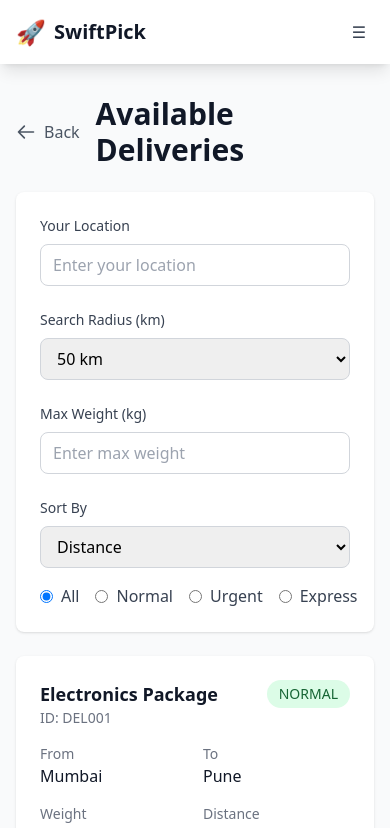
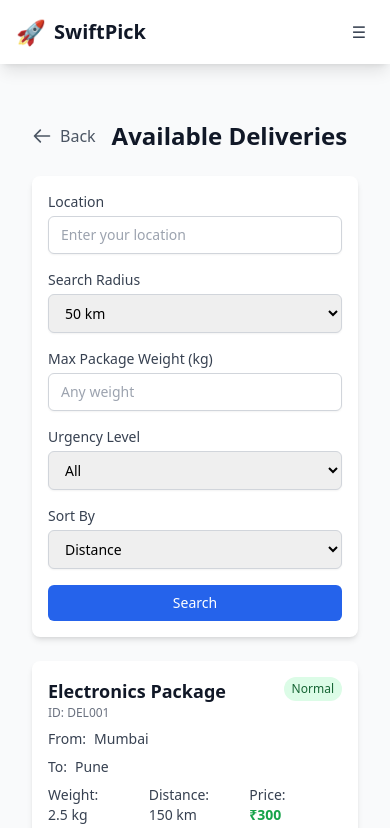
Before and after one commit to sreevarshan-xenoz/SwiftPick, a Next.js app: page /available-deliveries in a window 390 px wide. Shown: the top 828 px of the page. Built offline with nearby package versions, Linux system fonts and the light colour scheme.

Commit message:
Improve mobile responsiveness across the application

```diff
--- a/components/dashboard/Dashboard.tsx
+++ b/components/dashboard/Dashboard.tsx
@@ -29,27 +29,27 @@ export default function Dashboard() {
       </header>
 
       {/* Main Content */}
-      <main className="max-w-7xl mx-auto px-4 sm:px-6 lg:px-8 py-8">
-        <div className="grid lg:grid-cols-3 gap-8">
+      <main className="max-w-7xl mx-auto px-4 sm:px-6 lg:px-8 py-6">
+        <div className="flex flex-col lg:flex-row gap-6">
           {/* Left Column - User Profile */}
-          <div className="lg:col-span-1">
+          <div className="w-full lg:w-1/3 mb-6 lg:mb-0">
             <UserProfile user={mockUser} />
           </div>
 
           {/* Right Column - Actions and Stats */}
-          <div className="lg:col-span-2">
-            <div className="grid md:grid-cols-2 gap-8">
+          <div className="w-full lg:w-2/3">
+            <div className="grid grid-cols-1 md:grid-cols-2 gap-6">
               {/* Send Package Card */}
               <div className="bg-white dark:bg-gray-800 rounded-lg shadow-lg overflow-hidden hover:shadow-xl transition-shadow duration-300">
-                <div className="p-6">
-                  <div className="text-4xl mb-4">📦</div>
-                  <h2 className="text-2xl font-bold text-gray-900 dark:text-white mb-4">Send a Package</h2>
-                  <p className="text-gray-600 dark:text-gray-300 mb-6">
+                <div className="p-5">
+                  <div className="text-4xl mb-3">📦</div>
+                  <h2 className="text-xl md:text-2xl font-bold text-gray-900 dark:text-white mb-3">Send a Package</h2>
+                  <p className="text-gray-600 dark:text-gray-300 mb-5 text-sm md:text-base">
                     Connect with travelers heading your way and send your package quickly and affordably.
                   </p>
                   <button
                     onClick={() => router.push('/send-package')}
-                    className="w-full bg-blue-600 text-white py-3 px-4 rounded-lg font-semibold hover:bg-blue-700 transform hover:scale-105 transition-all duration-300"
+                    className="w-full bg-blue-600 text-white py-2 md:py-3 px-4 rounded-lg font-semibold hover:bg-blue-700 transform hover:scale-105 transition-all duration-300 text-sm md:text-base"
                   >
                     Send Package
                   </button>
@@ -58,15 +58,15 @@ export default function Dashboard() {
 
               {/* Receive/Deliver Package Card */}
               <div className="bg-white dark:bg-gray-800 rounded-lg shadow-lg overflow-hidden hover:shadow-xl transition-shadow duration-300">
-                <div className="p-6">
-                  <div className="text-4xl mb-4">🚗</div>
-                  <h2 className="text-2xl font-bold text-gray-900 dark:text-white mb-4">Deliver Packages</h2>
-                  <p className="text-gray-600 dark:text-gray-300 mb-6">
+                <div className="p-5">
+                  <div className="text-4xl mb-3">🚗</div>
+                  <h2 className="text-xl md:text-2xl font-bold text-gray-900 dark:text-white mb-3">Deliver Packages</h2>
+                  <p className="text-gray-600 dark:text-gray-300 mb-5 text-sm md:text-base">
                     Turn your daily commute into an opportunity. Deliver packages and earn rewards.
                   </p>
                   <button
                     onClick={() => router.push('/available-deliveries')}
-                    className="w-full bg-green-600 text-white py-3 px-4 rounded-lg font-semibold hover:bg-green-700 transform hover:scale-105 transition-all duration-300"
+                    className="w-full bg-green-600 text-white py-2 md:py-3 px-4 rounded-lg font-semibold hover:bg-green-700 transform hover:scale-105 transition-all duration-300 text-sm md:text-base"
                   >
                     Find Deliveries
                   </button>
@@ -75,22 +75,22 @@ export default function Dashboard() {
             </div>
 
             {/* Quick Stats */}
-            <div className="mt-8 grid grid-cols-2 md:grid-cols-4 gap-4">
-              <div className="bg-white dark:bg-gray-800 p-4 rounded-lg shadow animate-fade-in">
-                <div className="text-sm text-gray-500 dark:text-gray-400">Active Deliveries</div>
-                <div className="text-2xl font-bold text-gray-900 dark:text-white">0</div>
+            <div className="mt-6 grid grid-cols-2 md:grid-cols-4 gap-4">
+              <div className="bg-white dark:bg-gray-800 p-3 md:p-4 rounded-lg shadow animate-fade-in">
+                <div className="text-xs md:text-sm text-gray-500 dark:text-gray-400">Active Deliveries</div>
+                <div className="text-lg md:text-2xl font-bold text-gray-900 dark:text-white">0</div>
               </div>
-              <div className="bg-white dark:bg-gray-800 p-4 rounded-lg shadow animate-fade-in">
-                <div className="text-sm text-gray-500 dark:text-gray-400">Completed</div>
-                <div className="text-2xl font-bold text-gray-900 dark:text-white">0</div>
+              <div className="bg-white dark:bg-gray-800 p-3 md:p-4 rounded-lg shadow animate-fade-in">
+                <div className="text-xs md:text-sm text-gray-500 dark:text-gray-400">Completed</div>
+                <div className="text-lg md:text-2xl font-bold text-gray-900 dark:text-white">0</div>
               </div>
-              <div className="bg-white dark:bg-gray-800 p-4 rounded-lg shadow animate-fade-in">
-                <div className="text-sm text-gray-500 dark:text-gray-400">Rating</div>
-                <div className="text-2xl font-bold text-gray-900 dark:text-white">⭐ 0.0</div>
+              <div className="bg-white dark:bg-gray-800 p-3 md:p-4 rounded-lg shadow animate-fade-in">
+                <div className="text-xs md:text-sm text-gray-500 dark:text-gray-400">Rating</div>
+                <div className="text-lg md:text-2xl font-bold text-gray-900 dark:text-white">⭐ 0.0</div>
               </div>
-              <div className="bg-white dark:bg-gray-800 p-4 rounded-lg shadow animate-fade-in">
-                <div className="text-sm text-gray-500 dark:text-gray-400">Rewards</div>
-                <div className="text-2xl font-bold text-gray-900 dark:text-white">₹0</div>
+              <div className="bg-white dark:bg-gray-800 p-3 md:p-4 rounded-lg shadow animate-fade-in">
+                <div className="text-xs md:text-sm text-gray-500 dark:text-gray-400">Rewards</div>
+                <div className="text-lg md:text-2xl font-bold text-gray-900 dark:text-white">₹0</div>
               </div>
             </div>
           </div>
--- a/components/delivery/AvailableDeliveries.tsx
+++ b/components/delivery/AvailableDeliveries.tsx
@@ -57,89 +57,78 @@ export default function AvailableDeliveries() {
   const router = useRouter();
   const [location, setLocation] = useState('');
   const [radius, setRadius] = useState('50');
-  const [sortBy, setSortBy] = useState<'distance' | 'price' | 'urgency'>('distance');
+  const [sortBy, setSortBy] = useState('distance');
   const [loading, setLoading] = useState(false);
   const [showSuccess, setShowSuccess] = useState(false);
-  const [selectedDelivery, setSelectedDelivery] = useState<string | null>(null);
-  const [filters, setFilters] = useState({
-    maxWeight: '',
-    priceRange: '',
-    urgency: 'all'
-  });
+  const [acceptedDeliveryId, setAcceptedDeliveryId] = useState('');
+  const [maxWeight, setMaxWeight] = useState('');
+  const [urgency, setUrgency] = useState('all');
+  const [deliveries, setDeliveries] = useState(mockDeliveries);
 
   const handleAcceptDelivery = async (deliveryId: string) => {
-    setSelectedDelivery(deliveryId);
     setLoading(true);
+    setAcceptedDeliveryId(deliveryId);
 
-    try {
-      // TODO: Implement API call to accept delivery
-      await new Promise(resolve => setTimeout(resolve, 1500)); // Simulated API call
+    // Simulate API call
+    setTimeout(() => {
+      setLoading(false);
       setShowSuccess(true);
+
+      // Redirect after showing success message
       setTimeout(() => {
         router.push('/dashboard/delivery-tracking');
       }, 1500);
-    } catch (error) {
-      console.error('Error accepting delivery:', error);
-    } finally {
-      setLoading(false);
-    }
+    }, 1000);
   };
 
   const getUrgencyColor = (urgency: DeliveryRequest['urgency']) => {
     switch (urgency) {
+      case 'normal':
+        return 'bg-green-100 text-green-800 dark:bg-green-900 dark:text-green-300';
+      case 'urgent':
+        return 'bg-yellow-100 text-yellow-800 dark:bg-yellow-900 dark:text-yellow-300';
       case 'express':
         return 'bg-red-100 text-red-800 dark:bg-red-900 dark:text-red-300';
-      case 'urgent':
-        return 'bg-yellow-100 text-yellow-800 dark:bg-yellow-900 dark:text-yellow-300';
       default:
-        return 'bg-green-100 text-green-800 dark:bg-green-900 dark:text-green-300';
+        return 'bg-gray-100 text-gray-800 dark:bg-gray-900 dark:text-gray-300';
     }
   };
 
   return (
-    <div className="space-y-6">
-      {showSuccess && (
-        <SuccessPopup
-          message="Delivery accepted! Redirecting to tracking..."
-          duration={1500}
-        />
-      )}
-
-      <div className="flex justify-between items-center">
-        <div className="flex items-center space-x-4">
+    <div className="min-h-screen bg-gray-50 dark:bg-gray-900 pb-10">
+      <div className="max-w-7xl mx-auto px-4 sm:px-6 lg:px-8 py-6">
+        <div className="flex items-center space-x-4 mb-6">
           <BackButton />
-          <h1 className="text-3xl font-bold text-gray-900 dark:text-white">
+          <h1 className="text-2xl font-bold text-gray-900 dark:text-white">
             Available Deliveries
           </h1>
         </div>
-      </div>
 
-      {/* Search and Filters */}
-      <div className="bg-white dark:bg-gray-800 rounded-lg shadow p-6">
-        <div className="grid gap-6 md:grid-cols-2 lg:grid-cols-4">
-          {/* Location Search */}
+        {/* Search and Filter Section */}
+        <div className="bg-white dark:bg-gray-800 rounded-lg shadow-md p-4 mb-6">
+          <div className="grid grid-cols-1 md:grid-cols-3 gap-4 mb-4">
             <div>
-            <label className="block text-sm font-medium text-gray-700 dark:text-gray-300 mb-2">
-              Your Location
+              <label htmlFor="location" className="block text-sm font-medium text-gray-700 dark:text-gray-300 mb-1">
+                Location
               </label>
               <input
                 type="text"
+                id="location"
+                placeholder="Enter your location"
+                className="w-full px-3 py-2 border border-gray-300 dark:border-gray-600 rounded-md shadow-sm focus:outline-none focus:ring-blue-500 focus:border-blue-500 dark:bg-gray-700 dark:text-white text-sm"
                 value={location}
                 onChange={(e) => setLocation(e.target.value)}
-              placeholder="Enter your location"
-              className="w-full px-3 py-2 border border-gray-300 dark:border-gray-600 rounded-lg focus:outline-none focus:ring-2 focus:ring-blue-500 dark:bg-gray-700 dark:text-white"
               />
             </div>
-
-          {/* Radius */}
             <div>
-            <label className="block text-sm font-medium text-gray-700 dark:text-gray-300 mb-2">
-              Search Radius (km)
+              <label htmlFor="radius" className="block text-sm font-medium text-gray-700 dark:text-gray-300 mb-1">
+                Search Radius
               </label>
               <select
+                id="radius"
+                className="w-full px-3 py-2 border border-gray-300 dark:border-gray-600 rounded-md shadow-sm focus:outline-none focus:ring-blue-500 focus:border-blue-500 dark:bg-gray-700 dark:text-white text-sm"
                 value={radius}
                 onChange={(e) => setRadius(e.target.value)}
-              className="w-full px-3 py-2 border border-gray-300 dark:border-gray-600 rounded-lg focus:outline-none focus:ring-2 focus:ring-blue-500 dark:bg-gray-700 dark:text-white"
               >
                 <option value="25">25 km</option>
                 <option value="50">50 km</option>
@@ -147,150 +136,135 @@ export default function AvailableDeliveries() {
                 <option value="200">200 km</option>
               </select>
             </div>
-
-          {/* Weight Filter */}
             <div>
-            <label className="block text-sm font-medium text-gray-700 dark:text-gray-300 mb-2">
-              Max Weight (kg)
+              <label htmlFor="maxWeight" className="block text-sm font-medium text-gray-700 dark:text-gray-300 mb-1">
+                Max Package Weight (kg)
               </label>
               <input
                 type="number"
-              value={filters.maxWeight}
-              onChange={(e) => setFilters({ ...filters, maxWeight: e.target.value })}
-              placeholder="Enter max weight"
-              className="w-full px-3 py-2 border border-gray-300 dark:border-gray-600 rounded-lg focus:outline-none focus:ring-2 focus:ring-blue-500 dark:bg-gray-700 dark:text-white"
+                id="maxWeight"
+                placeholder="Any weight"
+                className="w-full px-3 py-2 border border-gray-300 dark:border-gray-600 rounded-md shadow-sm focus:outline-none focus:ring-blue-500 focus:border-blue-500 dark:bg-gray-700 dark:text-white text-sm"
+                value={maxWeight}
+                onChange={(e) => setMaxWeight(e.target.value)}
               />
             </div>
+          </div>
 
-          {/* Sort By */}
+          <div className="grid grid-cols-1 md:grid-cols-3 gap-4">
             <div>
-            <label className="block text-sm font-medium text-gray-700 dark:text-gray-300 mb-2">
+              <label htmlFor="urgency" className="block text-sm font-medium text-gray-700 dark:text-gray-300 mb-1">
+                Urgency Level
+              </label>
+              <select
+                id="urgency"
+                className="w-full px-3 py-2 border border-gray-300 dark:border-gray-600 rounded-md shadow-sm focus:outline-none focus:ring-blue-500 focus:border-blue-500 dark:bg-gray-700 dark:text-white text-sm"
+                value={urgency}
+                onChange={(e) => setUrgency(e.target.value)}
+              >
+                <option value="all">All</option>
+                <option value="normal">Normal</option>
+                <option value="urgent">Urgent</option>
+                <option value="express">Express</option>
+              </select>
+            </div>
+            <div>
+              <label htmlFor="sortBy" className="block text-sm font-medium text-gray-700 dark:text-gray-300 mb-1">
                 Sort By
               </label>
               <select
+                id="sortBy"
+                className="w-full px-3 py-2 border border-gray-300 dark:border-gray-600 rounded-md shadow-sm focus:outline-none focus:ring-blue-500 focus:border-blue-500 dark:bg-gray-700 dark:text-white text-sm"
                 value={sortBy}
-              onChange={(e) => setSortBy(e.target.value as 'distance' | 'price' | 'urgency')}
-              className="w-full px-3 py-2 border border-gray-300 dark:border-gray-600 rounded-lg focus:outline-none focus:ring-2 focus:ring-blue-500 dark:bg-gray-700 dark:text-white"
+                onChange={(e) => setSortBy(e.target.value)}
               >
                 <option value="distance">Distance</option>
-              <option value="price">Price</option>
+                <option value="price">Price (High to Low)</option>
                 <option value="urgency">Urgency</option>
               </select>
             </div>
+            <div className="flex items-end">
+              <button
+                className="w-full bg-blue-600 text-white py-2 px-4 rounded-md hover:bg-blue-700 focus:outline-none focus:ring-2 focus:ring-blue-500 focus:ring-offset-2 text-sm font-medium"
+              >
+                Search
+              </button>
             </div>
-
-        {/* Additional Filters */}
-        <div className="mt-4 flex items-center space-x-4">
-          <label className="inline-flex items-center">
-            <input
-              type="radio"
-              className="form-radio text-blue-600"
-              name="urgency"
-              value="all"
-              checked={filters.urgency === 'all'}
-              onChange={(e) => setFilters({ ...filters, urgency: e.target.value })}
-            />
-            <span className="ml-2 text-gray-700 dark:text-gray-300">All</span>
-          </label>
-          <label className="inline-flex items-center">
-            <input
-              type="radio"
-              className="form-radio text-blue-600"
-              name="urgency"
-              value="normal"
-              checked={filters.urgency === 'normal'}
-              onChange={(e) => setFilters({ ...filters, urgency: e.target.value })}
-            />
-            <span className="ml-2 text-gray-700 dark:text-gray-300">Normal</span>
-          </label>
-          <label className="inline-flex items-center">
-            <input
-              type="radio"
-              className="form-radio text-blue-600"
-              name="urgency"
-              value="urgent"
-              checked={filters.urgency === 'urgent'}
-              onChange={(e) => setFilters({ ...filters, urgency: e.target.value })}
-            />
-            <span className="ml-2 text-gray-700 dark:text-gray-300">Urgent</span>
-          </label>
-          <label className="inline-flex items-center">
-            <input
-              type="radio"
-              className="form-radio text-blue-600"
-              name="urgency"
-              value="express"
-              checked={filters.urgency === 'express'}
-              onChange={(e) => setFilters({ ...filters, urgency: e.target.value })}
-            />
-            <span className="ml-2 text-gray-700 dark:text-gray-300">Express</span>
-          </label>
           </div>
         </div>
 
         {/* Deliveries List */}
-      <div className="space-y-4">
-        {mockDeliveries.map((delivery) => (
+        <div className="grid grid-cols-1 md:grid-cols-2 lg:grid-cols-3 gap-4">
+          {deliveries.map((delivery) => (
             <div
               key={delivery.id}
-            className="bg-white dark:bg-gray-800 rounded-lg shadow p-6 hover:shadow-lg transition-shadow duration-300"
+              className="bg-white dark:bg-gray-800 rounded-lg shadow-md overflow-hidden hover:shadow-lg transition-shadow duration-300"
             >
-            <div className="flex justify-between items-start">
+              <div className="p-4">
+                <div className="flex justify-between items-start mb-2">
                   <div>
-                <h3 className="text-lg font-semibold text-gray-900 dark:text-white">
-                  {delivery.itemName}
-                </h3>
-                <p className="text-sm text-gray-500 dark:text-gray-400">
-                  ID: {delivery.id}
-                </p>
+                    <h3 className="text-lg font-semibold text-gray-900 dark:text-white">{delivery.itemName}</h3>
+                    <p className="text-xs text-gray-500 dark:text-gray-400">ID: {delivery.id}</p>
                   </div>
-              <span className={`px-3 py-1 rounded-full text-sm ${getUrgencyColor(delivery.urgency)}`}>
-                {delivery.urgency.toUpperCase()}
+                  <span className={`text-xs px-2 py-1 rounded-full ${getUrgencyColor(delivery.urgency)}`}>
+                    {delivery.urgency.charAt(0).toUpperCase() + delivery.urgency.slice(1)}
                   </span>
                 </div>
 
-            <div className="mt-4 grid grid-cols-2 md:grid-cols-4 gap-4">
+                <div className="space-y-2 mb-3 text-sm">
+                  <div className="flex items-center text-gray-700 dark:text-gray-300">
+                    <span className="font-medium mr-2">From:</span> {delivery.from}
+                  </div>
+                  <div className="flex items-center text-gray-700 dark:text-gray-300">
+                    <span className="font-medium mr-2">To:</span> {delivery.to}
+                  </div>
+                  <div className="grid grid-cols-3 gap-2 text-gray-700 dark:text-gray-300">
                     <div>
-                <p className="text-sm text-gray-500 dark:text-gray-400">From</p>
-                <p className="font-medium text-gray-900 dark:text-white">{delivery.from}</p>
+                      <span className="font-medium">Weight:</span>
+                      <p>{delivery.weight} kg</p>
                     </div>
                     <div>
-                <p className="text-sm text-gray-500 dark:text-gray-400">To</p>
-                <p className="font-medium text-gray-900 dark:text-white">{delivery.to}</p>
+                      <span className="font-medium">Distance:</span>
+                      <p>{delivery.distance} km</p>
                     </div>
                     <div>
-                <p className="text-sm text-gray-500 dark:text-gray-400">Weight</p>
-                <p className="font-medium text-gray-900 dark:text-white">{delivery.weight} kg</p>
+                      <span className="font-medium">Price:</span>
+                      <p className="text-green-600 dark:text-green-400 font-semibold">₹{delivery.price}</p>
                     </div>
-              <div>
-                <p className="text-sm text-gray-500 dark:text-gray-400">Distance</p>
-                <p className="font-medium text-gray-900 dark:text-white">{delivery.distance} km</p>
                   </div>
                 </div>
 
-            <div className="mt-6 flex items-center justify-between">
-              <div className="text-2xl font-bold text-gray-900 dark:text-white">
-                ₹{delivery.price}
+                <div className="flex justify-between items-center mt-4">
+                  <div className="text-xs text-gray-500 dark:text-gray-400">
+                    Posted {new Date(delivery.postedAt).toLocaleDateString()}
                   </div>
                   <button
                     onClick={() => handleAcceptDelivery(delivery.id)}
-                disabled={loading && selectedDelivery === delivery.id}
-                className="px-6 py-2 bg-blue-600 text-white rounded-lg font-medium hover:bg-blue-700 focus:outline-none focus:ring-2 focus:ring-blue-500 disabled:bg-blue-400 disabled:cursor-not-allowed transition-colors"
+                    disabled={loading && acceptedDeliveryId === delivery.id}
+                    className="bg-green-600 text-white py-1.5 px-3 rounded-md text-sm font-medium hover:bg-green-700 focus:outline-none focus:ring-2 focus:ring-green-500 focus:ring-offset-2 disabled:opacity-50 disabled:cursor-not-allowed"
                   >
-                {loading && selectedDelivery === delivery.id ? (
+                    {loading && acceptedDeliveryId === delivery.id ? (
+                      <div className="flex items-center">
                         <LoadingSpinner size="sm" />
+                        <span className="ml-2">Accepting...</span>
+                      </div>
                     ) : (
                       'Accept Delivery'
                     )}
                   </button>
                 </div>
-
-            <div className="mt-4 text-sm text-gray-500 dark:text-gray-400">
-              Posted {new Date(delivery.postedAt).toLocaleString()}
               </div>
             </div>
           ))}
         </div>
       </div>
+
+      {showSuccess && (
+        <SuccessPopup
+          message="Delivery accepted successfully! Redirecting to tracking page..."
+          onClose={() => setShowSuccess(false)}
+        />
+      )}
+    </div>
   );
 }
--- /dev/null
+++ b/pages/_document.tsx
@@ -0,0 +1,17 @@
+import { Html, Head, Main, NextScript } from 'next/document';
+
+export default function Document() {
+  return (
+    <Html lang="en">
+      <Head>
+        <meta name="viewport" content="width=device-width, initial-scale=1.0, maximum-scale=1.0, user-scalable=no" />
+        <meta name="theme-color" content="#000000" />
+        <link rel="icon" href="/favicon.ico" />
+      </Head>
+      <body>
+        <Main />
+        <NextScript />
+      </body>
+    </Html>
+  );
+}
```
Lines whose indentation alone changed are shown as unchanged.
